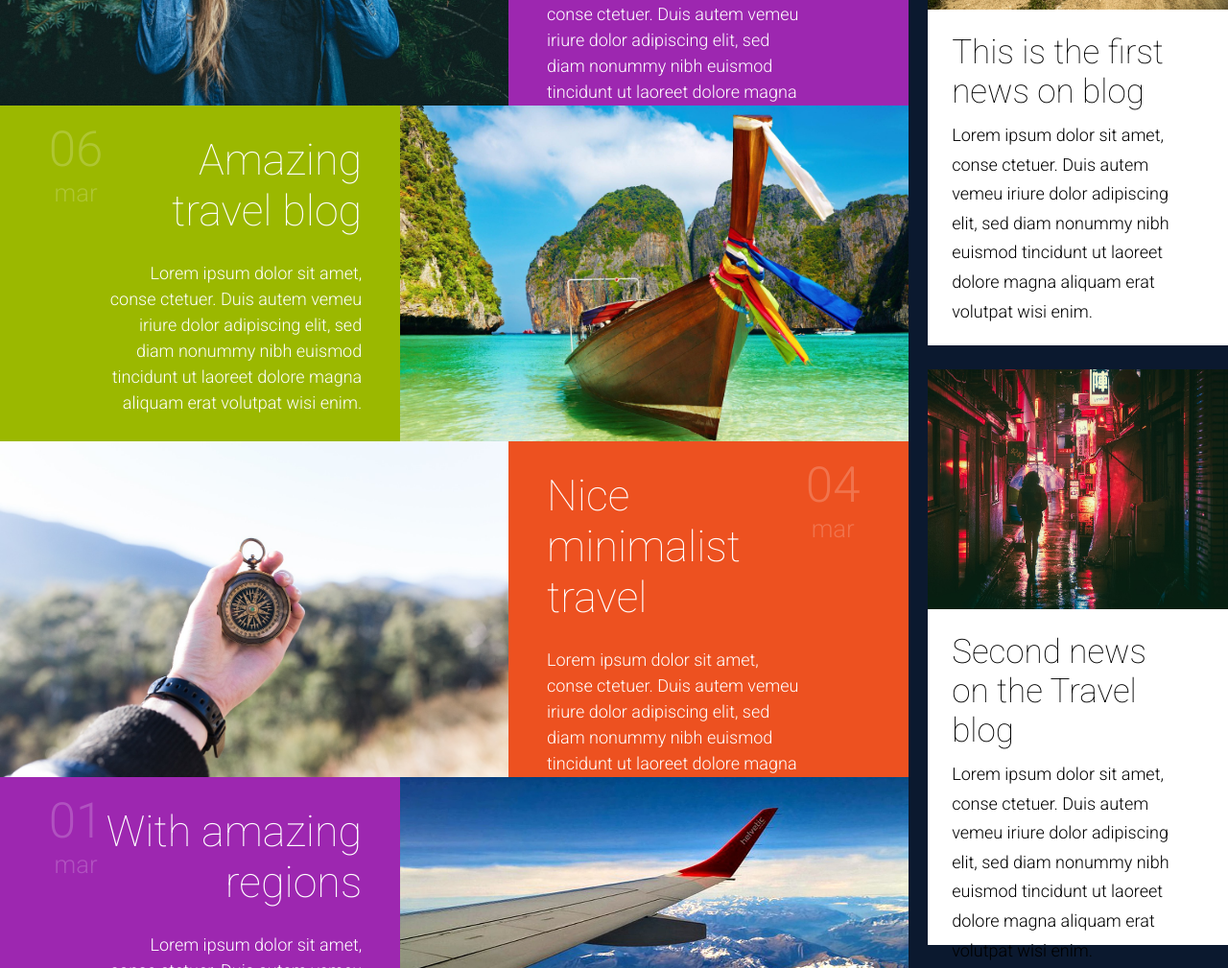
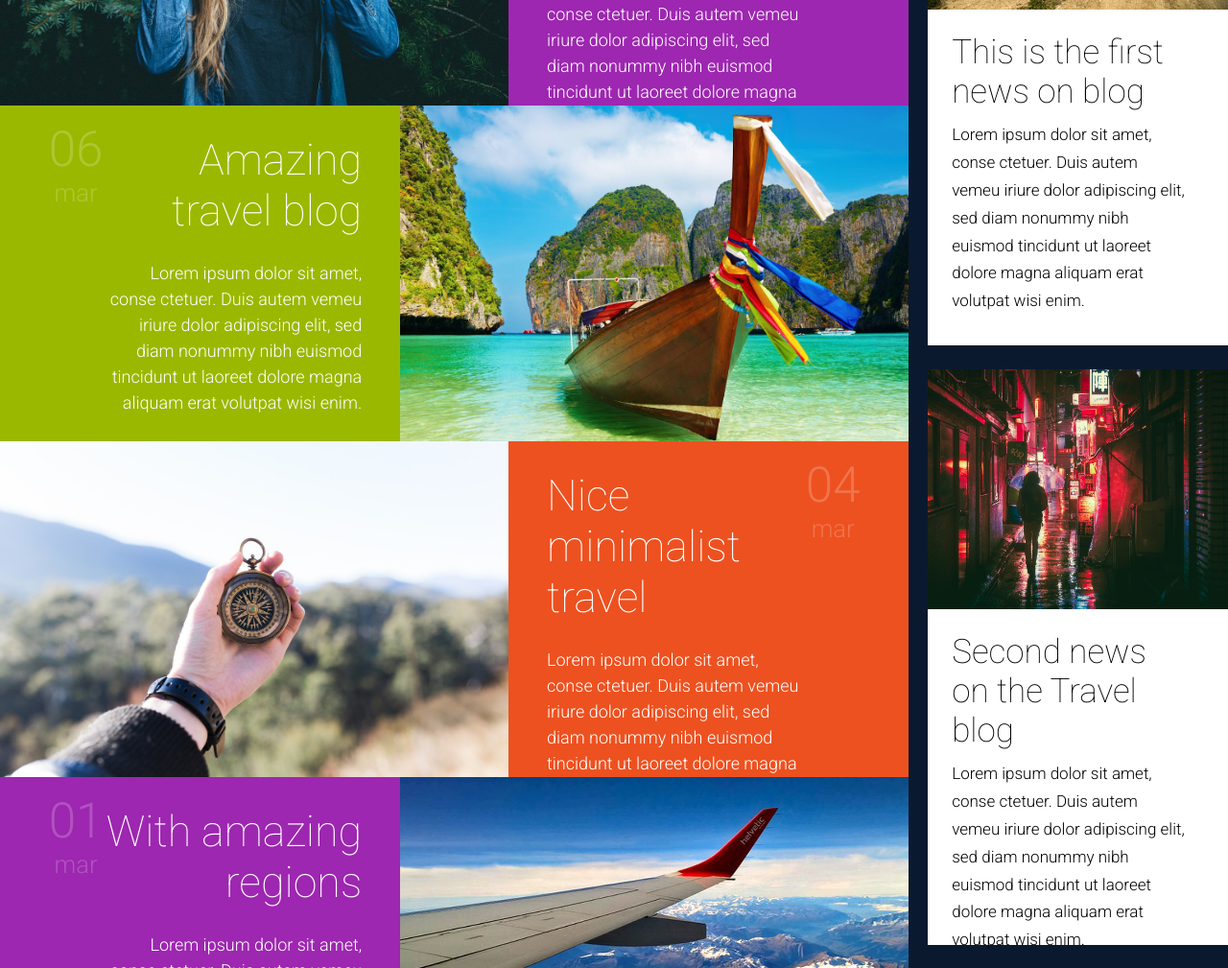
Before and after one commit to Sokolov97/FL-12, a plain HTML site: page FL12_HW5/homework/index.html in a window 1280 px wide. Shown: the part 840-1849 px from the top of the page at 96% size. Drawn offline with Linux system fonts and the light colour scheme.

Commit message:
Update styles.css

```diff
--- a/FL12_HW5/homework/css/styles.css
+++ b/FL12_HW5/homework/css/styles.css
@@ -313,7 +313,7 @@ nav a:hover {
 
 .descript_news p {
     line-height: 1.7;
-    font-size: 27px;
+    font-size: 26px;
     font-weight: 300;
     text-align: left;
     padding-right: 20px;
@@ -633,7 +633,7 @@ footer p {
 
     .descript_news p {
         line-height: 1.7;
-        font-size: 18px;
+        font-size: 17px;
         font-weight: 300;
         text-align: left;
         padding-right: 20px;
```
